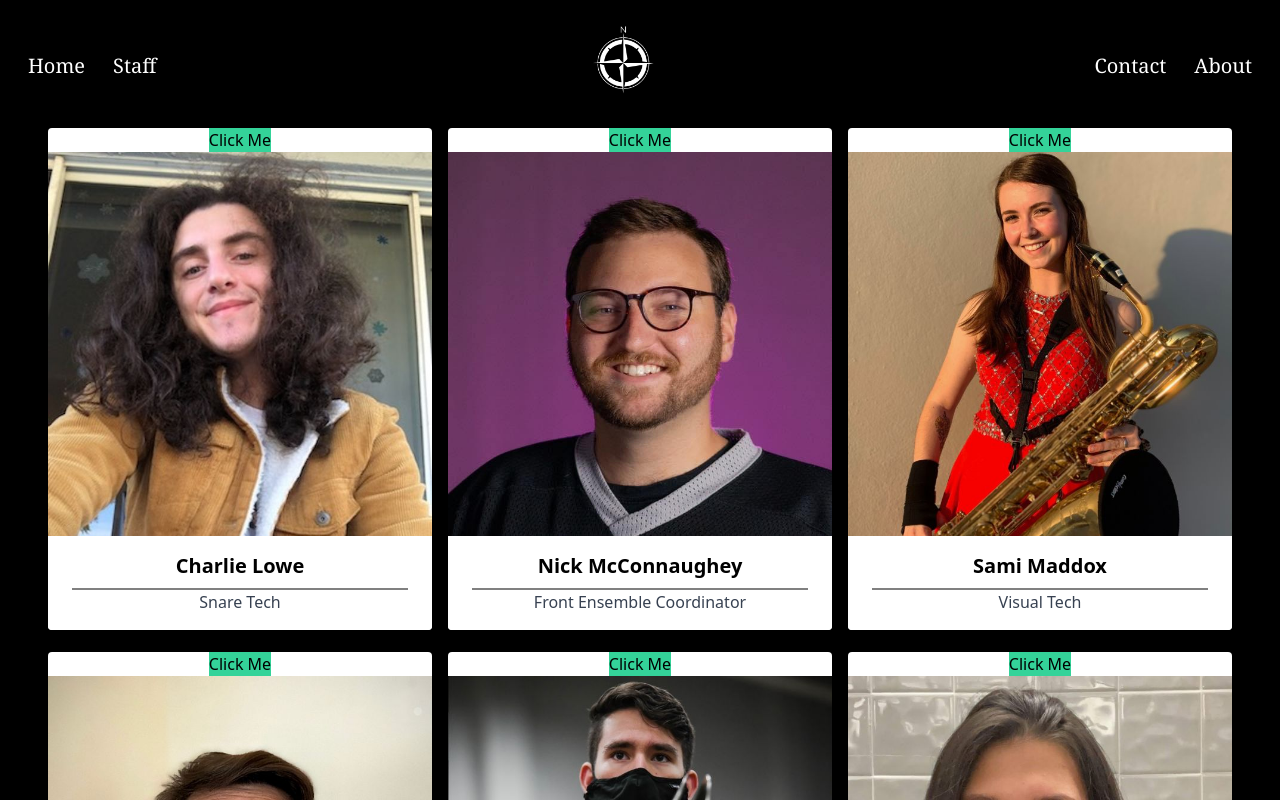
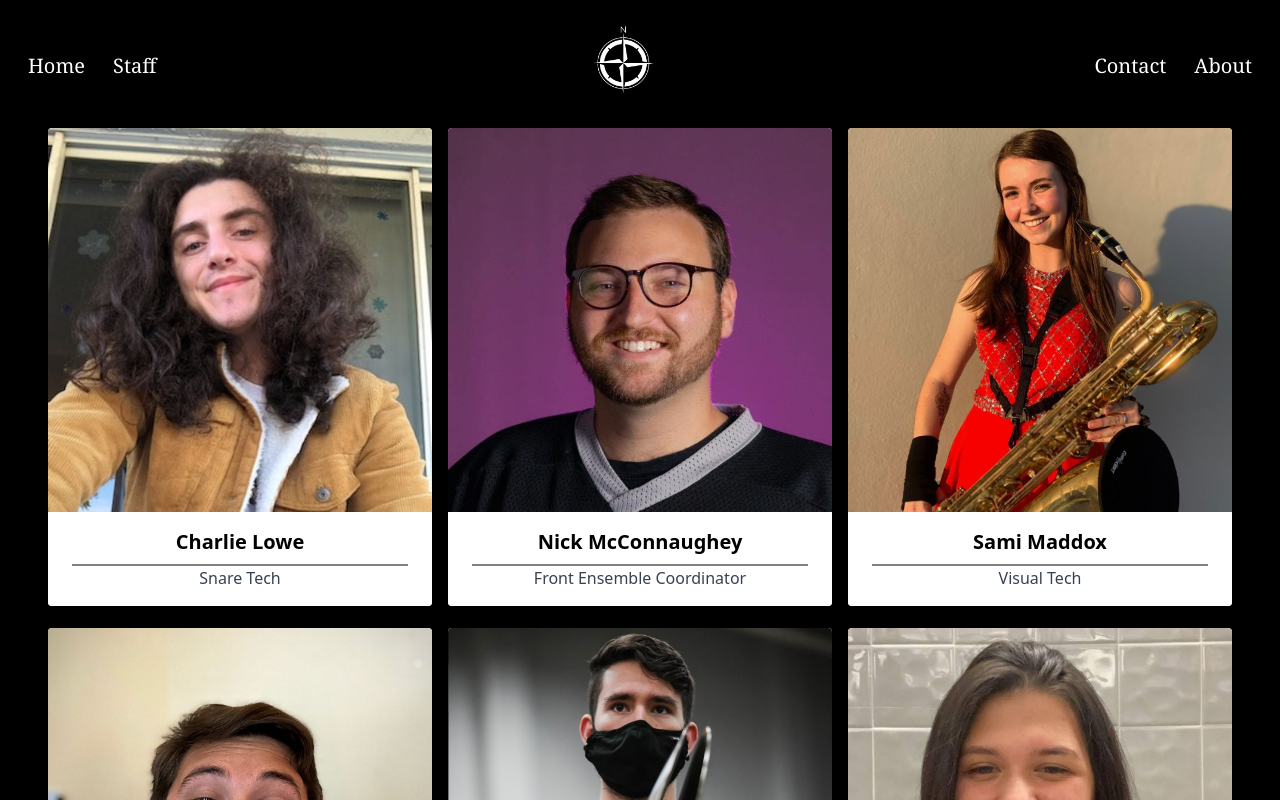
Before and after one commit to benjamindaniels21/NFM-Indoor-Site, a React (Create React App) app: page /staff in a window 1280 px wide. Shown: the top 800 px of the page. Built offline with nearby package versions, Linux system fonts and the light colour scheme.

Commit message:
resetting the staff cards

```diff
--- a/src/components/Staff.jsx
+++ b/src/components/Staff.jsx
@@ -1,13 +1,12 @@
 import {SliderData} from "./SliderData";
 import "./hr.css";
 import React, {useState} from 'react';
-import ReactModal from 'react-modal';
+import Modal from 'react-modal';
 
 
 
 const Staff = (props) => {
-  const [modalIsOpen, setModalIsOpen] = useState(false);
-  let staffName;
+
     return(
 
         <div className="items-center text-center">
@@ -18,16 +17,9 @@ const Staff = (props) => {
             {SliderData.map((slide) => {
                 return (
 
-                    <div  class="card transform transition duration-500 ease-in-out hover:scale-105 cursor-pointer flex-wrap max-w-sm rounded overflow-hidden  shadow-inner-lg bg-white m-2 inline-block">
-                    <button className='bg-green-400'
-                        onClick={() => {
-                        setModalIsOpen(true);
-                        console.log("Yo this is " + slide.name);
-                        staffName = slide.name;
-                            }
-                            }>Click Me</button>
+                    <div class="card transform transition duration-500 ease-in-out hover:scale-105 cursor-pointer flex-wrap max-w-sm rounded overflow-hidden  shadow-inner-lg bg-white m-2 inline-block">
 
-                        <img class="w-full h-auto" src={slide.image} alt="Sunset in the mountains" />
+                        <img class="w-full h-auto" src={slide.image} alt="Staff member" />
                         <div class="px-6 py-4 bg-white">
                             <div class="font-bold text-xl mb-2 bg-white">{slide.name}</div>
                                 <hr className="hr-black"/>
@@ -41,14 +33,20 @@ const Staff = (props) => {
 
                 );
             })}
+
         </div>
+
     );
+
 
 };
 
 export default Staff;
 
-
+//  const [modalIsOpen, setModalIsOpen] = useState(false);
+//    function openModal() {
+//     setModalIsOpen(true);
+//   }
 
 // onClick={() => setModalIsOpen(true)}
 
```
